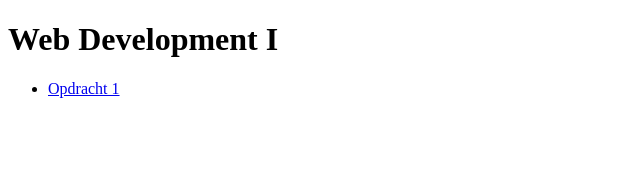
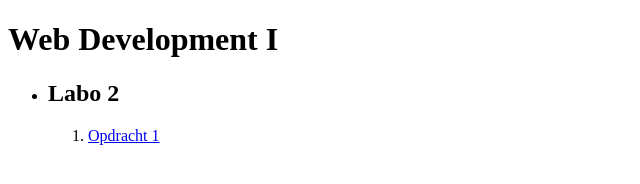
Before and after one commit to farahyakoubi-vives/webdevelopment, a plain HTML site: page Labo_2/opdracht_1.html in a window 1280 px wide. Shown: the whole page, without its empty margins (0-640 px from the left). Drawn offline with Linux system fonts and the light colour scheme.

Commit message:
correction

```diff
--- a/Labo_2/opdracht_1.html
+++ b/Labo_2/opdracht_1.html
@@ -1,16 +1,21 @@
 <!DOCTYPE html>
 <html lang="nl">
+<meta charset="UTF-8">
 <head>
-    <meta charset="UTF-8">
     <title> Web Development I </title>
 </head>
+
 <body>
 <h1> Web Development I </h1>
 <ul>
     <li>
-        <a href="Labo_2/opdracht_1.html">Opdracht 1</a>
+        <h2> Labo 2</h2>
+        <ol>
+            <li>
+                <a href="Labo_2/opdracht_1.html">Opdracht 1</a>
+            </li>
+        </ol>
     </li>
 </ul>
-
 </body>
 </html>
```
